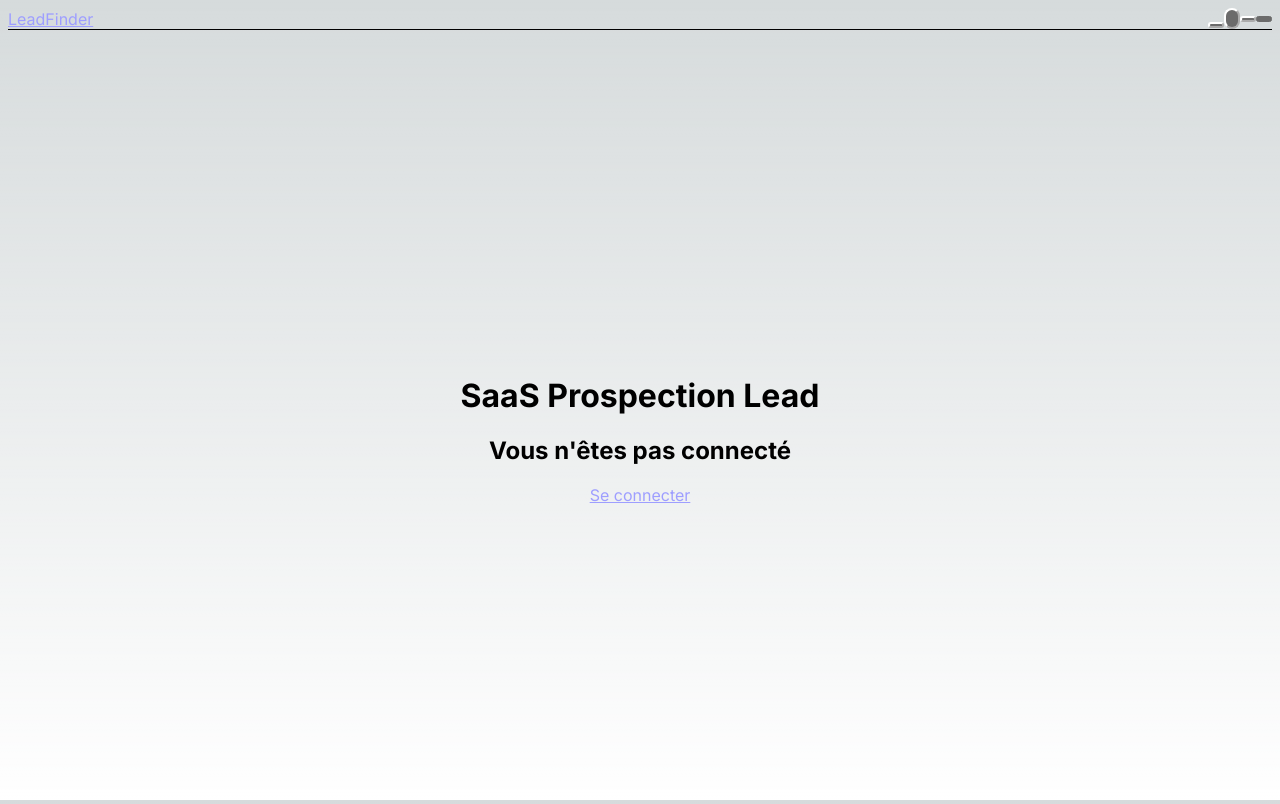
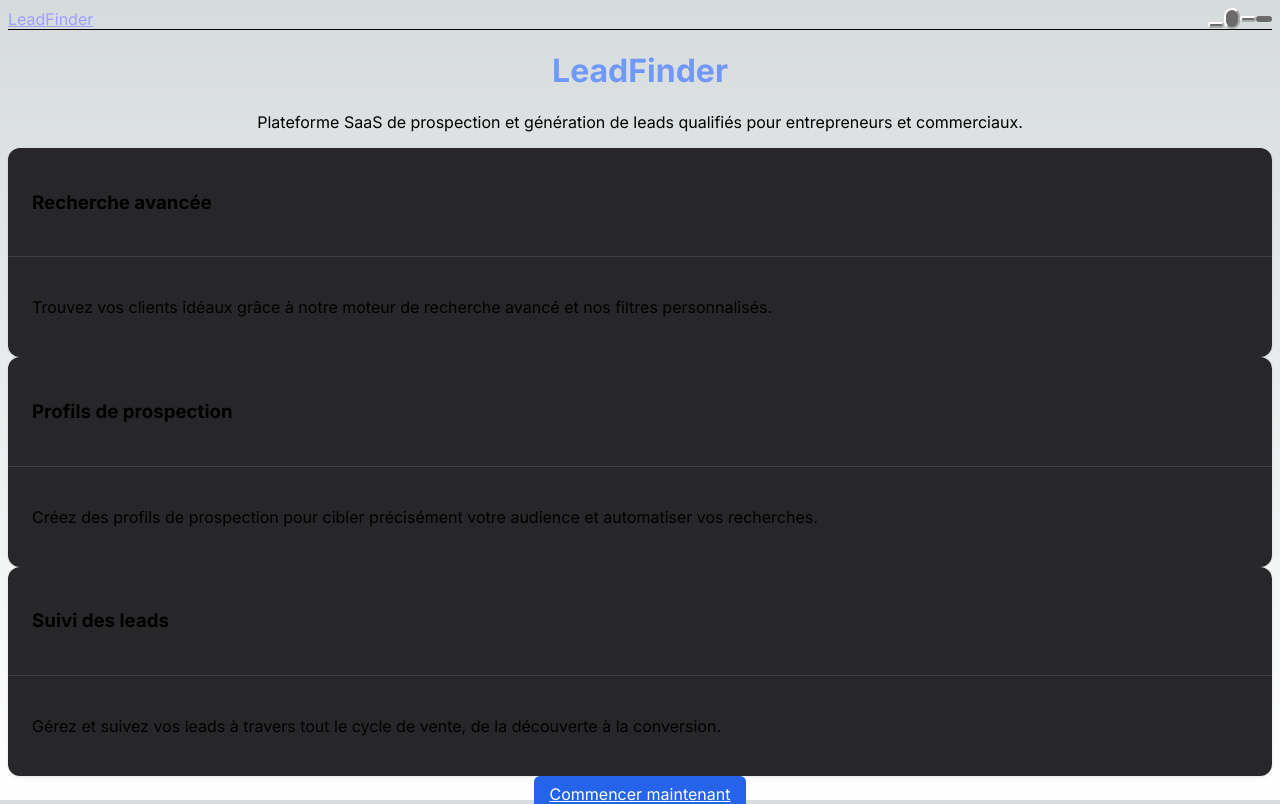
Before and after one commit to Haeev/saasprospectionlead, a Next.js app: page / in a window 1280 px wide. Shown: the top 804 px of the page. Built offline with nearby package versions, Linux system fonts and the light colour scheme; no server answers.

Commit message:
Amélioration de l'interface utilisateur : page d'accueil moderne et page de connexion adaptée au thème sombre

```diff
--- a/app/login/page.tsx
+++ b/app/login/page.tsx
@@ -4,6 +4,7 @@
 import { login, signup } from './actions'
 import { useSearchParams } from 'next/navigation'
 import { Suspense } from 'react'
+import Link from 'next/link'
 
 /**
  * Composant qui affiche les messages d'erreur ou de succès
@@ -18,18 +19,18 @@ function Messages() {
     <>
       {/* Affichage des messages d'erreur */}
       {error && (
-        <div className="rounded-md bg-red-50 p-4">
+        <div className="rounded-md bg-red-50 dark:bg-red-900/20 p-4 border border-red-200 dark:border-red-800">
           <div className="flex">
-            <div className="text-sm text-red-700">{error}</div>
+            <div className="text-sm text-red-700 dark:text-red-400">{error}</div>
           </div>
         </div>
       )}
 
       {/* Affichage des messages de succès */}
       {message && (
-        <div className="rounded-md bg-green-50 p-4">
+        <div className="rounded-md bg-green-50 dark:bg-green-900/20 p-4 border border-green-200 dark:border-green-800">
           <div className="flex">
-            <div className="text-sm text-green-700">{message}</div>
+            <div className="text-sm text-green-700 dark:text-green-400">{message}</div>
           </div>
         </div>
       )}
@@ -43,28 +44,39 @@ function Messages() {
  */
 export default function LoginPage() {
   return (
-    <div className="flex min-h-screen flex-col items-center justify-center py-2">
+    <div className="flex min-h-screen flex-col items-center justify-center py-2 px-4">
+      {/* Logo et titre */}
+      <div className="text-center mb-8">
+        <Link href="/" className="inline-block">
+          <h1 className="text-3xl font-bold text-gradient">LeadFinder</h1>
+        </Link>
+      </div>
+
       {/* Conteneur principal du formulaire */}
-      <div className="w-full max-w-md space-y-8 rounded-lg bg-white p-8 shadow-md">
+      <div className="w-full max-w-md space-y-6 card">
         {/* En-tête */}
-        <div>
-          <h2 className="mt-6 text-center text-3xl font-extrabold text-gray-900">
+        <div className="card-header">
+          <h2 className="text-2xl font-bold text-center">
             Connexion à votre compte
           </h2>
+          <p className="mt-2 text-center text-sm">
+            Accédez à votre espace de prospection et de gestion de leads
+          </p>
         </div>
 
+        <div className="card-body">
           {/* Messages d'erreur ou de succès avec Suspense boundary */}
-        <Suspense fallback={<div>Chargement...</div>}>
+          <Suspense fallback={<div className="text-center py-2">Chargement...</div>}>
             <Messages />
           </Suspense>
 
           {/* Formulaire de connexion/inscription */}
-        <form className="mt-8 space-y-6">
+          <form className="mt-6 space-y-6">
             {/* Champs de saisie */}
-          <div className="space-y-4 rounded-md shadow-sm">
+            <div className="space-y-4">
               {/* Champ email */}
               <div>
-              <label htmlFor="email" className="sr-only">
+                <label htmlFor="email" className="block text-sm font-medium mb-1">
                   Email
                 </label>
                 <input
@@ -73,13 +85,13 @@ export default function LoginPage() {
                   type="email"
                   autoComplete="email"
                   required
-                className="relative block w-full appearance-none rounded-md border border-gray-300 px-3 py-2 text-gray-900 placeholder-gray-500 focus:z-10 focus:border-indigo-500 focus:outline-none focus:ring-indigo-500 sm:text-sm"
-                placeholder="Adresse email"
+                  className="relative block w-full appearance-none rounded-md border border-gray-300 dark:border-gray-600 px-3 py-2 text-gray-900 dark:text-white bg-white dark:bg-gray-700 placeholder-gray-500 dark:placeholder-gray-400 focus:border-blue-500 focus:outline-none focus:ring-1 focus:ring-blue-500 transition-colors duration-200 sm:text-sm"
+                  placeholder="votre@email.com"
                 />
               </div>
               {/* Champ mot de passe */}
               <div>
-              <label htmlFor="password" className="sr-only">
+                <label htmlFor="password" className="block text-sm font-medium mb-1">
                   Mot de passe
                 </label>
                 <input
@@ -88,16 +100,16 @@ export default function LoginPage() {
                   type="password"
                   autoComplete="current-password"
                   required
-                className="relative block w-full appearance-none rounded-md border border-gray-300 px-3 py-2 text-gray-900 placeholder-gray-500 focus:z-10 focus:border-indigo-500 focus:outline-none focus:ring-indigo-500 sm:text-sm"
-                placeholder="Mot de passe"
+                  className="relative block w-full appearance-none rounded-md border border-gray-300 dark:border-gray-600 px-3 py-2 text-gray-900 dark:text-white bg-white dark:bg-gray-700 placeholder-gray-500 dark:placeholder-gray-400 focus:border-blue-500 focus:outline-none focus:ring-1 focus:ring-blue-500 transition-colors duration-200 sm:text-sm"
+                  placeholder="••••••••"
                 />
               </div>
             </div>
 
             {/* Lien mot de passe oublié */}
-          <div className="flex items-center justify-between">
+            <div className="flex items-center justify-end">
               <div className="text-sm">
-              <a href="#" className="font-medium text-indigo-600 hover:text-indigo-500">
+                <a href="#" className="font-medium text-blue-600 dark:text-blue-400 hover:underline">
                   Mot de passe oublié?
                 </a>
               </div>
@@ -108,20 +120,33 @@ export default function LoginPage() {
               {/* Bouton de connexion */}
               <button
                 formAction={login}
-              className="group relative flex w-full justify-center rounded-md border border-transparent bg-indigo-600 px-4 py-2 text-sm font-medium text-white hover:bg-indigo-700 focus:outline-none focus:ring-2 focus:ring-indigo-500 focus:ring-offset-2"
+                className="btn-primary w-full py-2"
               >
                 Se connecter
               </button>
               {/* Bouton d'inscription */}
               <button
                 formAction={signup}
-              className="group relative flex w-full justify-center rounded-md border border-gray-300 bg-white px-4 py-2 text-sm font-medium text-gray-700 hover:bg-gray-50 focus:outline-none focus:ring-2 focus:ring-indigo-500 focus:ring-offset-2"
+                className="btn-secondary w-full py-2"
               >
                 S&apos;inscrire
               </button>
             </div>
           </form>
         </div>
+
+        {/* Pied de page */}
+        <div className="card-footer text-center text-sm">
+          En vous connectant, vous acceptez nos{' '}
+          <Link href="/conditions" className="text-blue-600 dark:text-blue-400 hover:underline">
+            Conditions d&apos;utilisation
+          </Link>{' '}
+          et notre{' '}
+          <Link href="/confidentialite" className="text-blue-600 dark:text-blue-400 hover:underline">
+            Politique de confidentialité
+          </Link>
+        </div>
+      </div>
     </div>
   )
 }
--- a/app/page.tsx
+++ b/app/page.tsx
@@ -4,7 +4,8 @@ import Link from 'next/link'
 
 /**
  * Composant de la page d'accueil
- * Affiche différents contenus selon que l'utilisateur est connecté ou non
+ * Redirige les utilisateurs connectés vers le tableau de bord
+ * Affiche une page d'accueil attrayante pour les utilisateurs non connectés
  */
 export default async function Home() {
   // Création du client Supabase
@@ -12,55 +13,64 @@ export default async function Home() {
   // Récupération des informations de l'utilisateur connecté
   const { data: { user } } = await supabase.auth.getUser()
 
-  /**
-   * Fonction de déconnexion
-   * Utilise une action serveur pour déconnecter l'utilisateur
-   */
-  const signOut = async () => {
-    'use server'
-    // Création du client Supabase
-    const supabase = await createClient()
-    // Déconnexion de l'utilisateur
-    await supabase.auth.signOut()
-    // Redirection vers la page de connexion
-    redirect('/login')
+  // Rediriger les utilisateurs connectés vers le tableau de bord
+  if (user) {
+    redirect('/dashboard')
   }
 
   return (
-    <main className="flex min-h-screen flex-col items-center justify-center p-24">
-      <div className="z-10 w-full max-w-5xl items-center justify-between font-mono text-sm">
-        {/* Titre de l'application */}
-        <h1 className="text-4xl font-bold mb-8 text-center">SaaS Prospection Lead</h1>
+    <main className="flex min-h-screen flex-col items-center justify-center p-4 md:p-8">
+      <div className="w-full max-w-5xl">
+        {/* En-tête avec logo et titre */}
+        <div className="text-center mb-12">
+          <h1 className="text-4xl md:text-5xl font-bold mb-4 text-gradient">LeadFinder</h1>
+          <p className="text-xl md:text-2xl max-w-2xl mx-auto">
+            Plateforme SaaS de prospection et génération de leads qualifiés pour entrepreneurs et commerciaux.
+          </p>
+        </div>
 
-        {/* Contenu conditionnel selon l'état de connexion */}
-        {user ? (
-          // Affichage pour un utilisateur connecté
-          <div className="bg-white p-8 rounded-lg shadow-md w-full">
-            <h2 className="text-2xl font-semibold mb-4">Bienvenue, {user.email}</h2>
-            <p className="mb-4">Vous êtes connecté à votre compte.</p>
-            {/* Formulaire de déconnexion */}
-            <form action={signOut}>
-              <button
-                type="submit"
-                className="bg-red-500 hover:bg-red-600 text-white font-bold py-2 px-4 rounded"
-              >
-                Se déconnecter
-              </button>
-            </form>
+        {/* Cartes de fonctionnalités */}
+        <div className="grid grid-cols-1 md:grid-cols-3 gap-6 mb-12">
+          <div className="card">
+            <div className="card-header">
+              <h3 className="text-xl font-semibold">Recherche avancée</h3>
+            </div>
+            <div className="card-body">
+              <p>Trouvez vos clients idéaux grâce à notre moteur de recherche avancé et nos filtres personnalisés.</p>
+            </div>
           </div>
-        ) : (
-          // Affichage pour un utilisateur non connecté
-          <div className="bg-white p-8 rounded-lg shadow-md w-full text-center">
-            <h2 className="text-2xl font-semibold mb-4">Vous n&apos;êtes pas connecté</h2>
-            {/* Lien vers la page de connexion */}
-            <Link
-              href="/login"
-              className="bg-blue-500 hover:bg-blue-600 text-white font-bold py-2 px-4 rounded"
-            >
-              Se connecter
-            </Link>
+
+          <div className="card">
+            <div className="card-header">
+              <h3 className="text-xl font-semibold">Profils de prospection</h3>
+            </div>
+            <div className="card-body">
+              <p>Créez des profils de prospection pour cibler précisément votre audience et automatiser vos recherches.</p>
+            </div>
           </div>
-        )}
+
+          <div className="card">
+            <div className="card-header">
+              <h3 className="text-xl font-semibold">Suivi des leads</h3>
+            </div>
+            <div className="card-body">
+              <p>Gérez et suivez vos leads à travers tout le cycle de vente, de la découverte à la conversion.</p>
+            </div>
+          </div>
+        </div>
+
+        {/* Appel à l'action */}
+        <div className="text-center">
+          <Link
+            href="/login"
+            className="btn-primary inline-block text-lg px-8 py-3 rounded-lg"
+          >
+            Commencer maintenant
+          </Link>
+          <p className="mt-4 text-sm">
+            Déjà inscrit ? <Link href="/login" className="text-blue-600 dark:text-blue-400 hover:underline">Se connecter</Link>
+          </p>
+        </div>
       </div>
     </main>
   )
```
Lines whose indentation alone changed are shown as unchanged.
